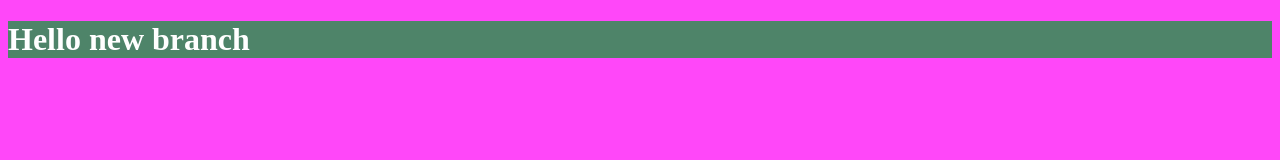
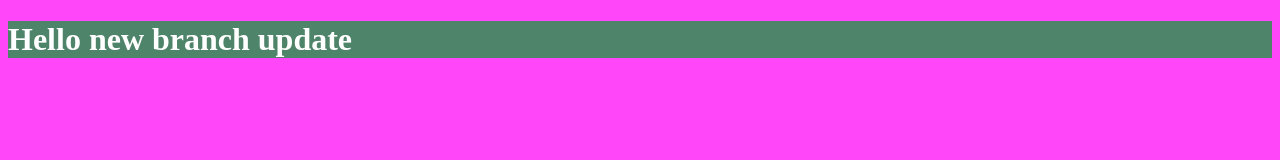
Before and after one commit to Mr-Som3a/myProject, a plain HTML site: page index.html in a window 1280 px wide. Drawn offline with Linux system fonts and the light colour scheme.

Commit message:
update index

```diff
--- a/index.html
+++ b/index.html
@@ -8,7 +8,7 @@
     <title>Document</title>
 </head>
 <body>
-    <h1>Hello new branch</h1>
+    <h1>Hello new branch update</h1>
 </body>
 <script src="app.js"></script>
 </html>
```
